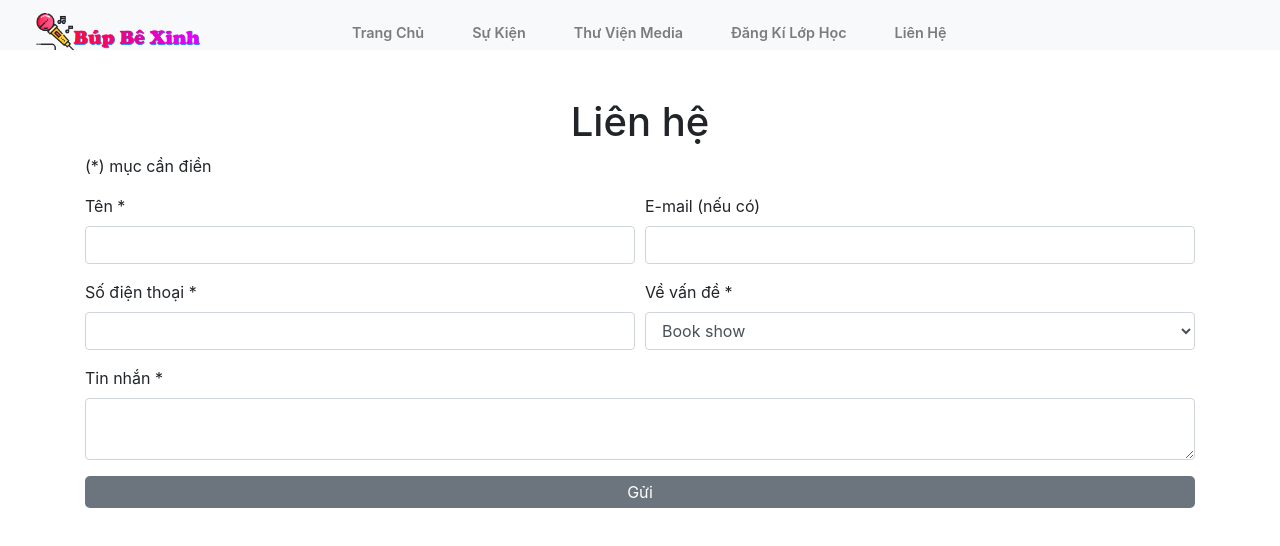
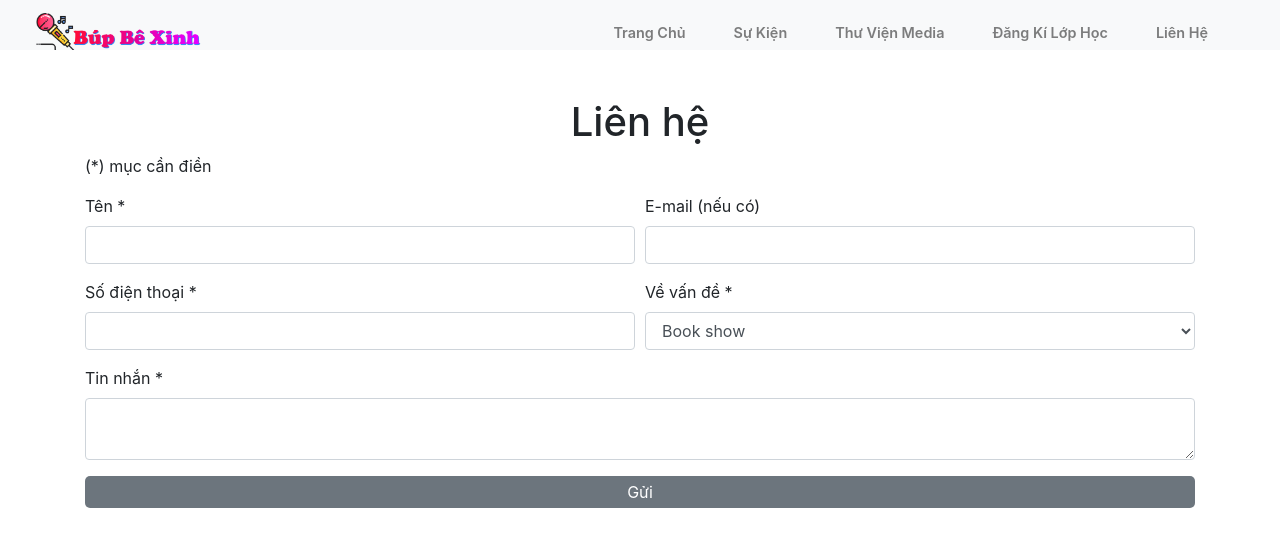
Before and after one commit to vyphamht/bupbexinh, a React (Create React App) app: page /contact in a window 1280 px wide. Shown: the top 546 px of the page. Built offline with nearby package versions, Linux system fonts and the light colour scheme; no server answers; the HTML template or start-up script is replaced by a standard one.

Commit message:
fix nav bar

```diff
--- a/src/App.js
+++ b/src/App.js
@@ -25,7 +25,7 @@ const App = () => {
         }}
       >
         <h1 className="animate__animated animate__slideInDown">
-          Bup be xinh - Tu Tin Toa Sang
+          Búp Bê Xinh - Tự Tin Toả Sáng
         </h1>
       </div>
 
--- a/src/components/NavBar/NavBar.js
+++ b/src/components/NavBar/NavBar.js
@@ -29,7 +29,7 @@ class NavBar extends Component {
             </a>
 
             <div className="collapse navbar-collapse" id="navbarTogglerDemo03">
-              <ul className="navbar-nav mr-auto mt-2 mt-lg-0 ">
+              <ul className="navbar-nav ml-auto mt-2 mt-lg-0 ">
                 <li className="nav-item">
                   <Link to="/" className="nav-link">
                     Trang Chủ
```
